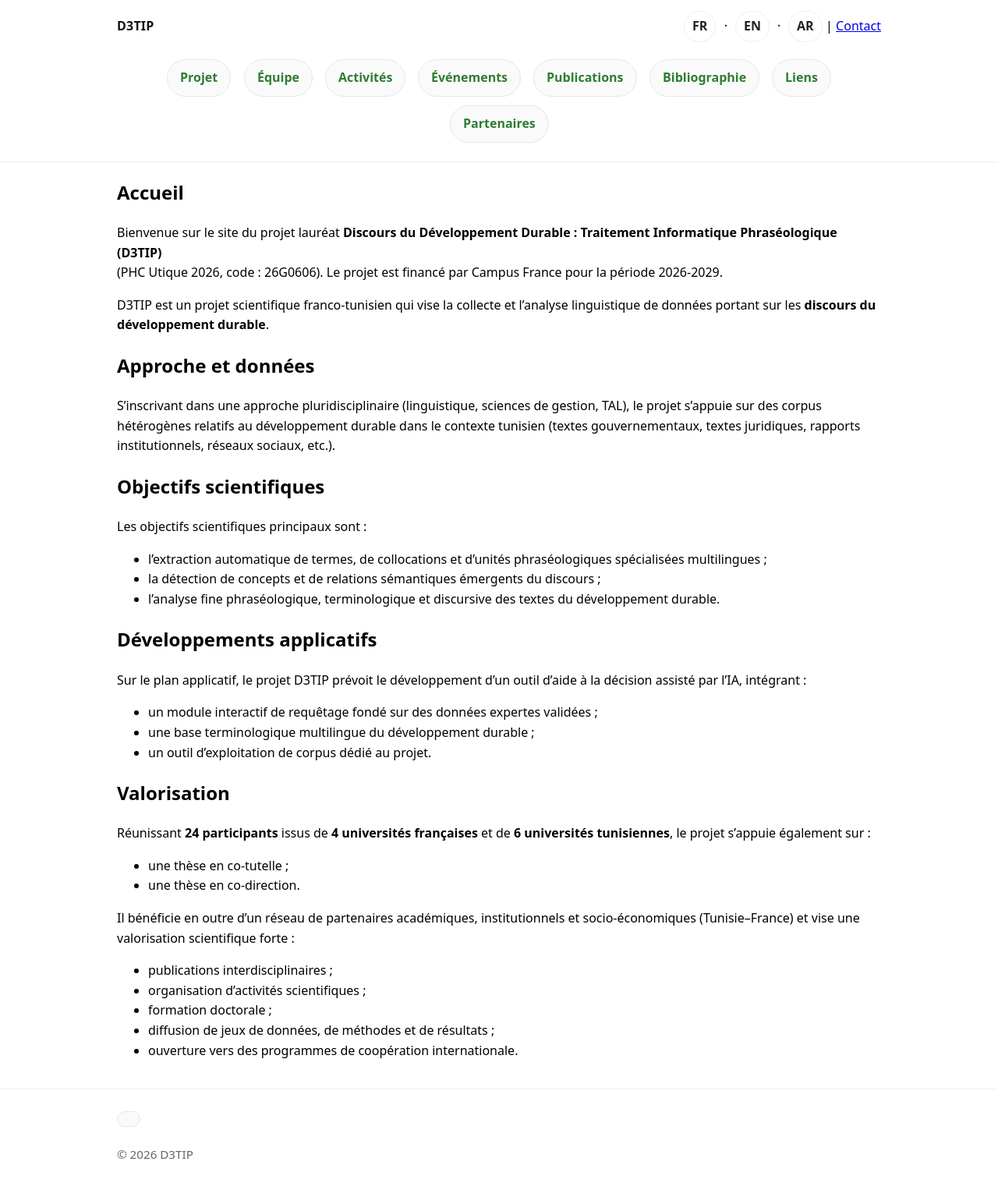
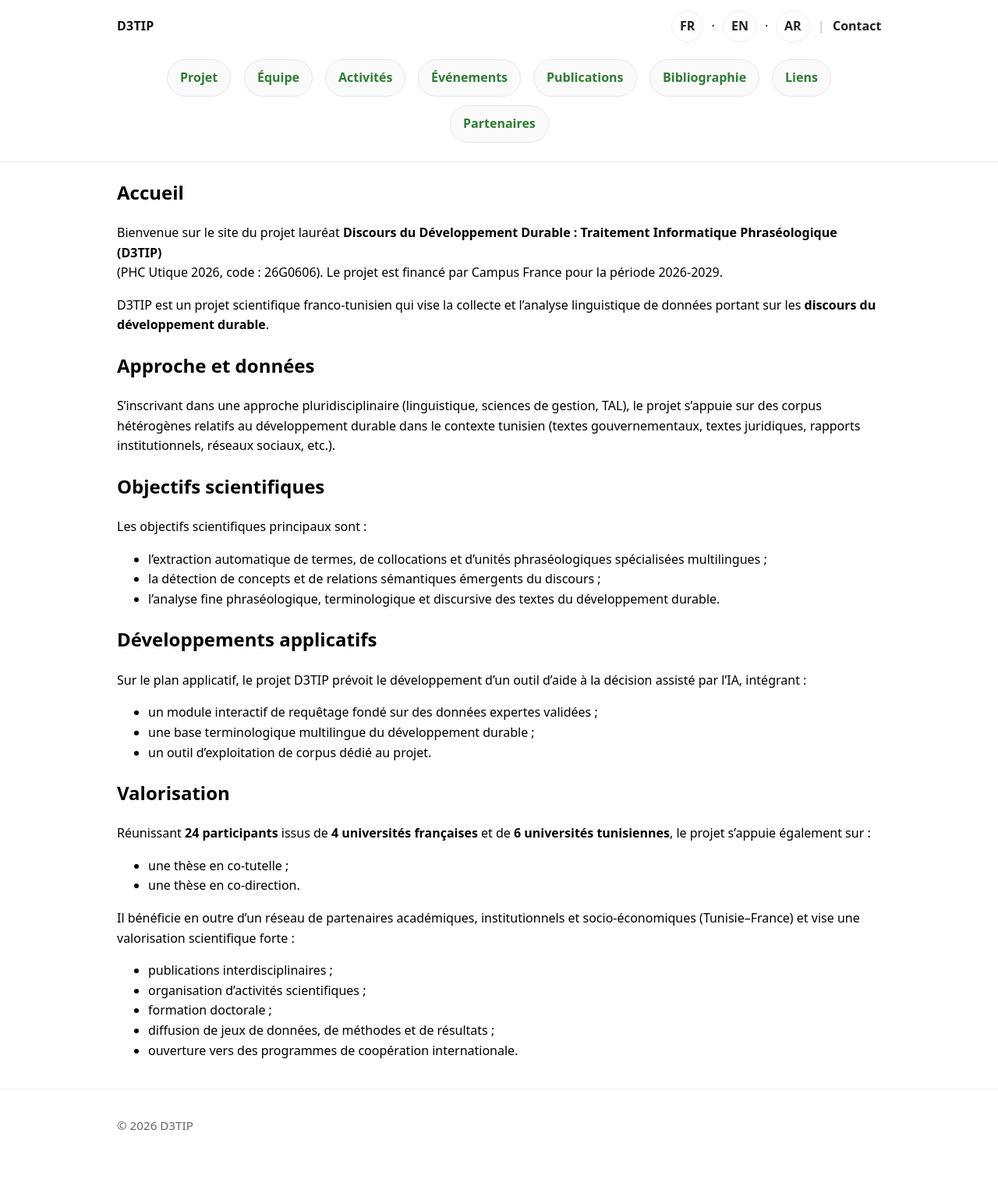
Before and after one commit to d3tip-phc-utique/d3tip-phc-utique.github.io, a Jekyll site: the page built from fr/index.md, in a window 1280 px wide. Shown: the whole page at 78% size. Built offline with Jekyll 4.4.1, drawn with Linux system fonts in a browser that asks for light colours; after the commit the page ends 1489 px from its top, so only the background shows below that.

Commit message:
Update style.css

```diff
--- a/assets/css/style.css
+++ b/assets/css/style.css
@@ -37,6 +37,25 @@ main { padding: 26px 0 50px; }
   text-decoration: none;
   color: #111;
 }
+
+/* ---- Groupe à droite: langues | Contact ---- */
+.topbar-right{
+  display: inline-flex;
+  align-items: center;
+  gap: 10px;
+}
+
+.topbar-sep{
+  color: #bbb;
+  user-select: none;
+}
+
+.topbar-contact{
+  text-decoration: none;
+  font-weight: 700;
+  color: #222; /* ne change pas les langues */
+}
+.topbar-contact:hover{ text-decoration: underline; }
 
 .lang-switch{
   display: inline-flex;
@@ -124,89 +143,67 @@ html[dir="rtl"] body { font-family: system-ui, "Noto Naskh Arabic", "Amiri", ser
 html[dir="rtl"] .navwrap { flex-direction: row-reverse; }
 html[dir="rtl"] .page-content { text-align: right; }
 
-
-/* ===== Effet sombre (overlay) sans changer la couleur du bouton ===== */
+/* ===== Effet sombre (overlay) ===== */
+/* s'applique au menu, aux langues, et au lien Contact topbar */
 
 .menu-link,
-.lang-switch a{
+.lang-switch a,
+.topbar-contact{
   position: relative;
-  overflow: hidden;                 /* pour que l’overlay respecte l’arrondi */
+  overflow: hidden; /* respecte l'arrondi si présent */
   -webkit-tap-highlight-color: transparent;
   transition: transform 120ms cubic-bezier(.2,.8,.2,1), box-shadow 160ms ease;
   will-change: transform;
 }
 
-/* overlay sombre */
+/* overlay sombre (invisible par défaut) */
 .menu-link::before,
-.lang-switch a::before{
+.lang-switch a::before,
+.topbar-contact::before{
   content: "";
   position: absolute;
   inset: 0;
   border-radius: inherit;
   pointer-events: none;
-  background: rgba(0,0,0,0);        /* neutre par défaut */
-  transition: background 140ms ease;
+  opacity: 0;
+  background: rgba(0,0,0,.14);
+  transition: opacity 140ms ease;
 }
 
-/* Hover: très léger assombrissement */
+/* Hover: léger assombrissement (si tu n'en veux pas, supprime ce bloc) */
 .menu-link:hover::before,
-.lang-switch a:hover::before{
+.lang-switch a:hover::before,
+.topbar-contact:hover::before{
+  opacity: 1;
   background: rgba(0,0,0,.06);
 }
 
-/* Active (clic/tap): assombrissement plus marqué + press */
+/* Active (clic/tap): plus sombre + press */
 .menu-link:active,
-.lang-switch a:active{
+.lang-switch a:active,
+.topbar-contact:active{
   transform: translateY(1px) scale(.985);
   box-shadow: 0 4px 12px rgba(0,0,0,.12);
 }
 
 .menu-link:active::before,
-.lang-switch a:active::before{
+.lang-switch a:active::before,
+.topbar-contact:active::before{
+  opacity: 1;
   background: rgba(0,0,0,.14);
 }
 
-/* Focus clavier: anneau discret (optionnel) */
+/* Focus clavier */
 .menu-link:focus-visible,
-.lang-switch a:focus-visible{
+.lang-switch a:focus-visible,
+.topbar-contact:focus-visible{
   outline: 3px solid rgba(0,0,0,.18);
   outline-offset: 3px;
   border-radius: 999px;
 }
 
+/* Couleur du TEXTE uniquement pour les boutons du menu */
 .main-menu .menu-link,
 .main-menu .menu-link:visited{
   color: #2E7D32;
 }
-
-.footer-actions{
-  margin: 10px 0 6px;
-}
-
-.footer-contact{
-  display: inline-block;
-  text-decoration: none;
-  font-weight: 700;
-  padding: 9px 14px;
-  border: 1px solid #e6e6e6;
-  border-radius: 999px;
-  background: #fafafa;
-}
-
-/* (optionnel) ton effet sombre au clic */
-.footer-contact{
-  position: relative;
-  overflow: hidden;
-}
-.footer-contact::before{
-  content:"";
-  position:absolute;
-  inset:0;
-  border-radius: inherit;
-  pointer-events:none;
-  opacity:0;
-  background: rgba(0,0,0,.14);
-  transition: opacity 140ms ease;
-}
-.footer-contact:active::before{ opacity:1; }
-.footer-contact:active{ transform: translateY(1px) scale(.985); }
```
